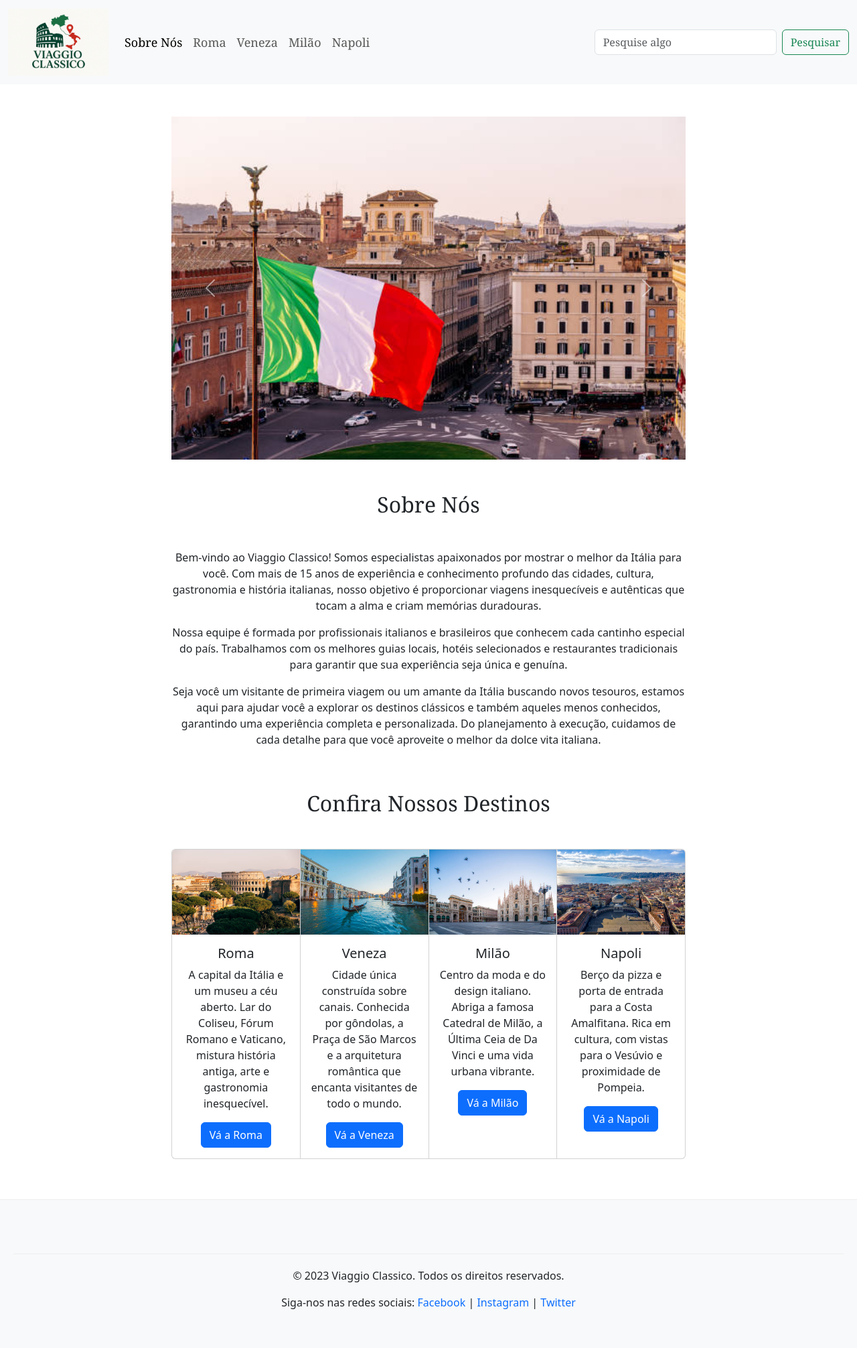
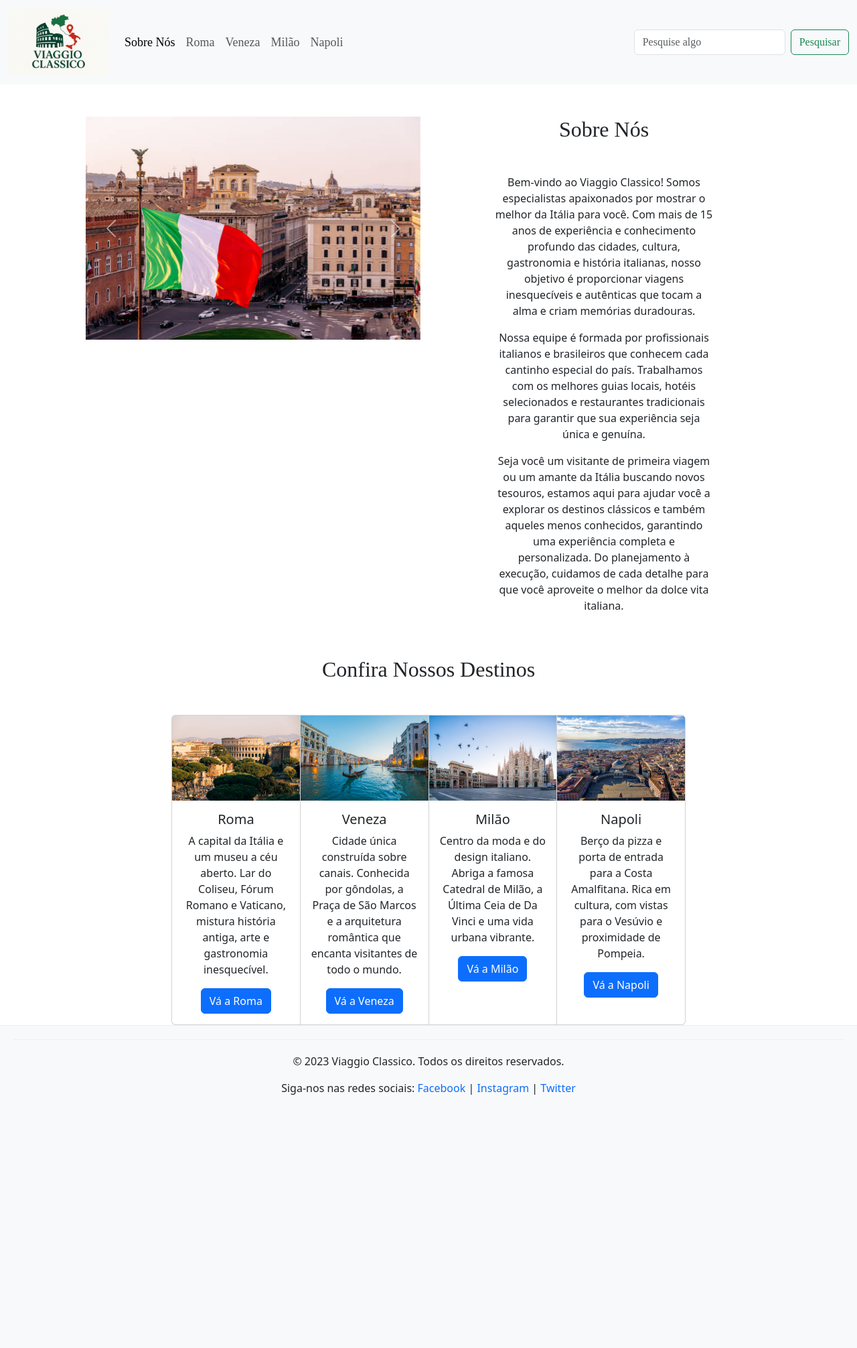
Before and after one commit to Mateus-F-Moura/viaggio-classico2, a PHP site: page / in a window 1280 px wide. Shown: the whole page at 67% size. After the commit the page ends 1634 px from the top, so only its background shows below. Run offline with PHP 8.4, Linux system fonts and the light colour scheme.

Commit message:
atualizado: index

```diff
--- a/src/index.html
+++ b/src/index.html
@@ -16,9 +16,10 @@
 <body>
     <header id="topo"></header>
     <main>
+        <div class="row">
+            <div class="col">
                 <section class="carousel">
-            <div id="carouselExampleAutoplaying" class="carousel slide mt-5" data-bs-ride="carousel"
-                style="width: 75%;">
+                    <div id="carouselExampleAutoplaying" class="carousel slide mt-5" data-bs-ride="carousel">
                         <div class="carousel-inner">
                             <div class="carousel-item active">
                                 <img src="./img/visita2.jpg" class="d-block w-100" alt="Itália">
@@ -42,12 +43,16 @@
                         </button>
                     </div>
                 </section>
-        <section class="sobre-nos m-auto mt-5" style="width: 75%;">
-            <h2 class="mb-5">Sobre Nós</h1>
+
+            </div>
+            <div class="col">
+                <section class="sobre-nos m-auto mt-5" style="width: 65%;">
+                    <h2 class="mb-5" style="font-size: xx-large;">Sobre Nós</h2>
                     <div class="row">
                         <p>Bem-vindo ao Viaggio Classico! Somos especialistas apaixonados por mostrar o melhor da Itália
                             para você.
-                        Com mais de 15 anos de experiência e conhecimento profundo das cidades, cultura, gastronomia e
+                            Com mais de 15 anos de experiência e conhecimento profundo das cidades, cultura, gastronomia
+                            e
                             história italianas,
                             nosso objetivo é proporcionar viagens inesquecíveis e autênticas que tocam a alma e criam
                             memórias duradouras.</p>
@@ -55,21 +60,27 @@
                     <div class="row">
                         <p>Nossa equipe é formada por profissionais italianos e brasileiros que conhecem cada cantinho
                             especial do país.
-                        Trabalhamos com os melhores guias locais, hotéis selecionados e restaurantes tradicionais para
+                            Trabalhamos com os melhores guias locais, hotéis selecionados e restaurantes tradicionais
+                            para
                             garantir que sua
                             experiência seja única e genuína.</p>
                     </div>
                     <div class="row">
-                    <p>Seja você um visitante de primeira viagem ou um amante da Itália buscando novos tesouros, estamos
+                        <p>Seja você um visitante de primeira viagem ou um amante da Itália buscando novos tesouros,
+                            estamos
                             aqui
-                        para ajudar você a explorar os destinos clássicos e também aqueles menos conhecidos, garantindo
+                            para ajudar você a explorar os destinos clássicos e também aqueles menos conhecidos,
+                            garantindo
                             uma
-                        experiência completa e personalizada. Do planejamento à execução, cuidamos de cada detalhe para
+                            experiência completa e personalizada. Do planejamento à execução, cuidamos de cada detalhe
+                            para
                             que você
                             aproveite o melhor da dolce vita italiana.</p>
                     </div>
 
                 </section>
+            </div>
+        </div>
         <section class="destinos m-auto mt-5" style="width: 75%;">
             <h2 class="mb-5">Confira Nossos Destinos</h2>
             <div class="card-group">
--- a/src/milan.html
+++ b/src/milan.html
@@ -14,10 +14,10 @@
 <body>
     <header id="topo"></header>
     <main>
-        <h2></h2>
+        <h2>Pontos turísticos em Milão</h2>
         <div class="row">
             <!-- Img grande (banner) -->
-            <img src="./img/duomo1.jpg" alt="">
+            <img src="./img/duomo1.jpg" alt="" style="width: 50%;">
         </div>
         <div class="row">
             <div class="col">
--- a/src/napoli.html
+++ b/src/napoli.html
@@ -14,10 +14,10 @@
 <body>
     <header id="topo"></header>
     <main>
-        <h2></h2>
+        <h2>Pontos turísticos em Nápoli</h2>
         <div class="row">
             <!-- Img grande (banner) -->
-            <img src="./img/CastelDell'Ovo1.jpg" alt="">
+            <img src="./img/CastelDell'Ovo1.jpg" alt="" style="width: 50%;">
         </div>
         <div class="row">
             <div class="col">
--- a/src/roma.html
+++ b/src/roma.html
@@ -14,10 +14,10 @@
 <body>
     <header id="topo"></header>
     <main>
-        <h2></h2>
+        <h2>Pontos turísticos em Roma</h2>
         <div class="row">
             <!-- Img grande (banner) -->
-            <img src="./img/coliseu2.jpg" alt="Coliseu Interior">
+            <img src="./img/coliseu2.jpg" alt="Coliseu Interior" style="width: 50%;">
         </div>
         <div class="row">
             <div class="col">
--- a/src/styles.css
+++ b/src/styles.css
@@ -9,12 +9,13 @@ body {
 }
 
 nav {
-    font-family: Georgia, 'Times New Roman', Times, serif;
+    font-family: "Copernicus New Condensed", serif;
     font-size: large;
 }
 
 .carousel {
     margin: auto;
+    width: 100%;
 }
 
 main {
@@ -26,7 +27,8 @@ h1,
 h2,
 h3 {
     text-align: center;
-    font-family: Georgia, 'Times New Roman', Times, serif;
+    font-family: "Copernicus New Condensed", serif;
+    font-size: 40px;
     color: #4A0E0E;
 }
 
@@ -43,5 +45,6 @@ footer {
     background-color: #f8f9fa;
     padding: 20px;
     border-top: 1px solid #eee;
-    margin-top: 60px;
 }
+
+/* alterando configurações pré-settadas */
--- a/src/veneza.html
+++ b/src/veneza.html
@@ -13,11 +13,11 @@
 </head>
 <body>
     <header id="topo"></header>
-    <main>
-        <h2></h2>
+    <main style="margin: auto;">
+        <h2>Pontos turísticos em Veneza</h2>
         <div class="row">
             <!-- Img grande (banner) -->
-            <img src="./img/rialto2.jpg" alt="">
+            <img src="./img/rialto2.jpg" alt="" style="width: 50%;">
         </div>
         <div class="row">
             <div class="col">
```
Lines whose indentation alone changed are shown as unchanged.
